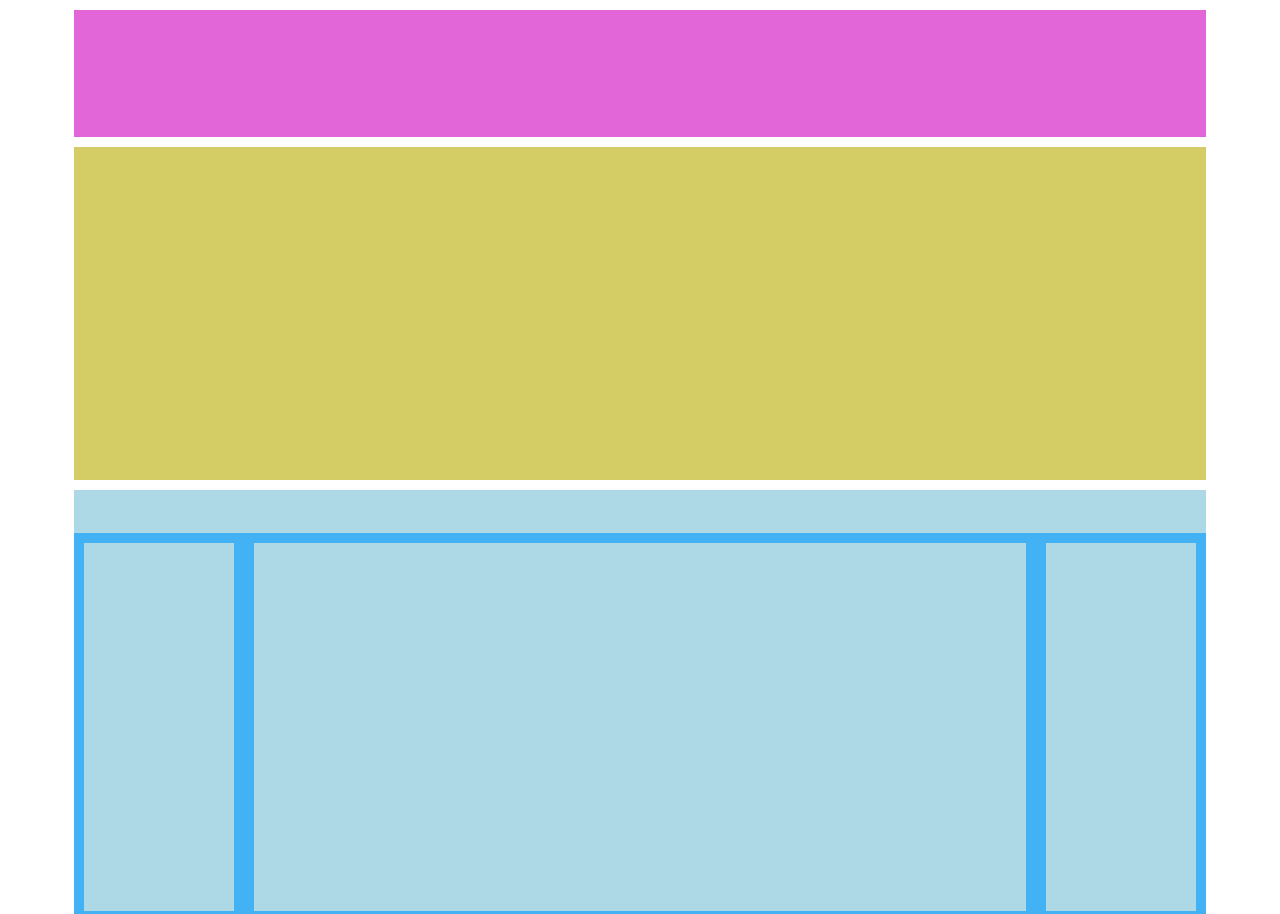
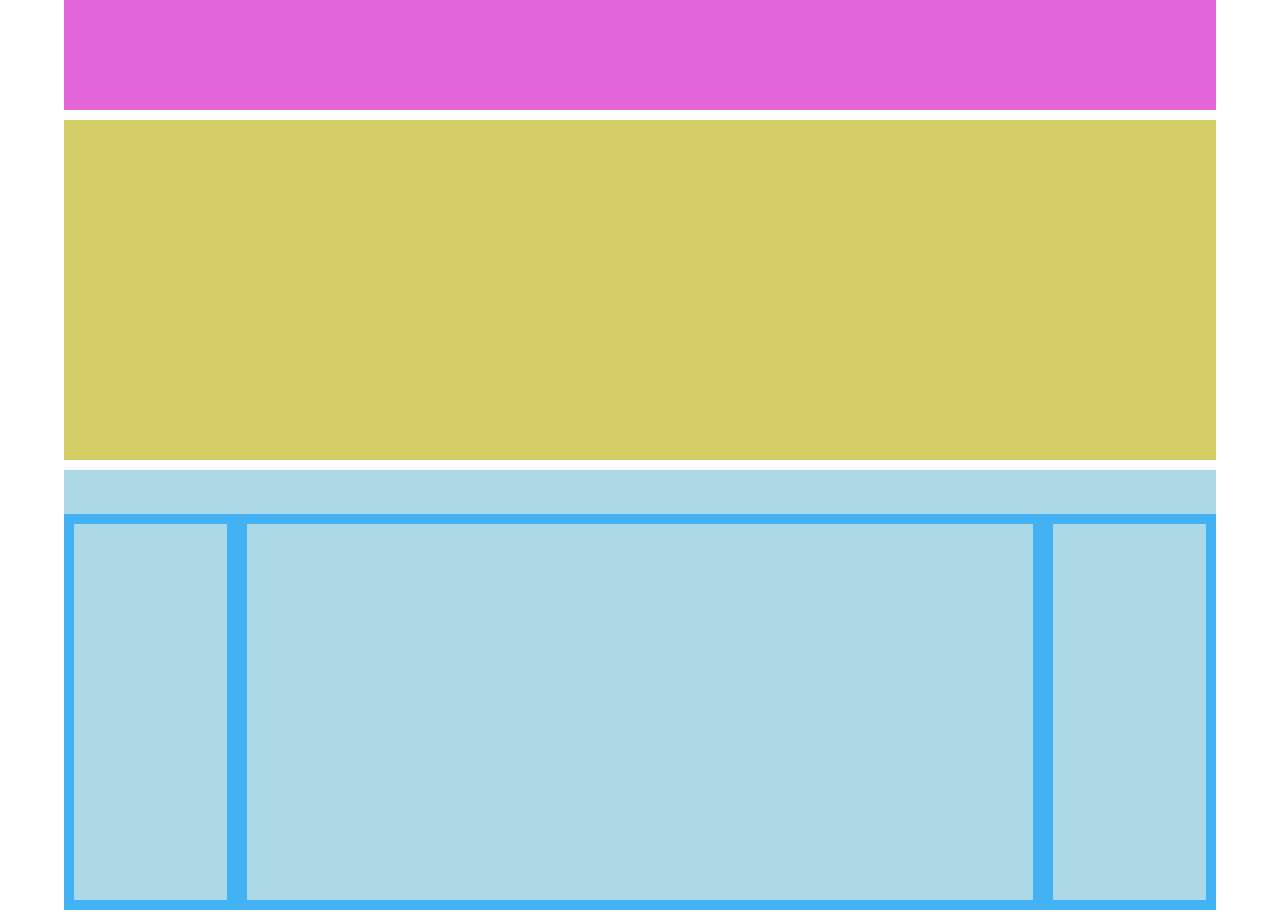
Before and after one commit to a-benvenuti/htmlcss-struttura-wp, a plain HTML site: page index.html in a window 1280 px wide. Shown: the top 914 px of the page. Drawn offline with Linux system fonts and the light colour scheme.

Commit message:
Ottimizzazione css 2

```diff
--- a/css/style.css
+++ b/css/style.css
@@ -7,7 +7,6 @@
 /* /Reset */
 .box{
   margin: auto;
-  padding: 10px;
   width: 90%;
   height:1000px;
 }
@@ -19,7 +18,7 @@
 /* INTESTAZIONE */
 header{
   background-color: #e266d7;
-  height:calc(14% - 10px); /*da togliere successivamente*/
+  height:calc(12% - 10px); /*da togliere successivamente*/
 }
 /* /INTESTAZIONE */
 /* BANNER */
--- a/index.html
+++ b/index.html
@@ -5,7 +5,8 @@
     <meta name="viewport" content="width=device-width, initial-scale=1.0">
     <meta http-equiv="X-UA-Compatible" content="ie=edge">
     <!-- Google Fonts -->
-
+    <link rel="preconnect" href="https://fonts.gstatic.com">
+    <link href="https://fonts.googleapis.com/css2?family=Roboto:ital,wght@0,300;0,400;0,500;1,300;1,400;1,500&display=swap" rel="stylesheet">
     <!-- /Google Fonts -->
     <link rel="stylesheet" href="css/style.css">
     <link rel="icon" href="img/AB-favicon.jpg" type="image/png" />
```
